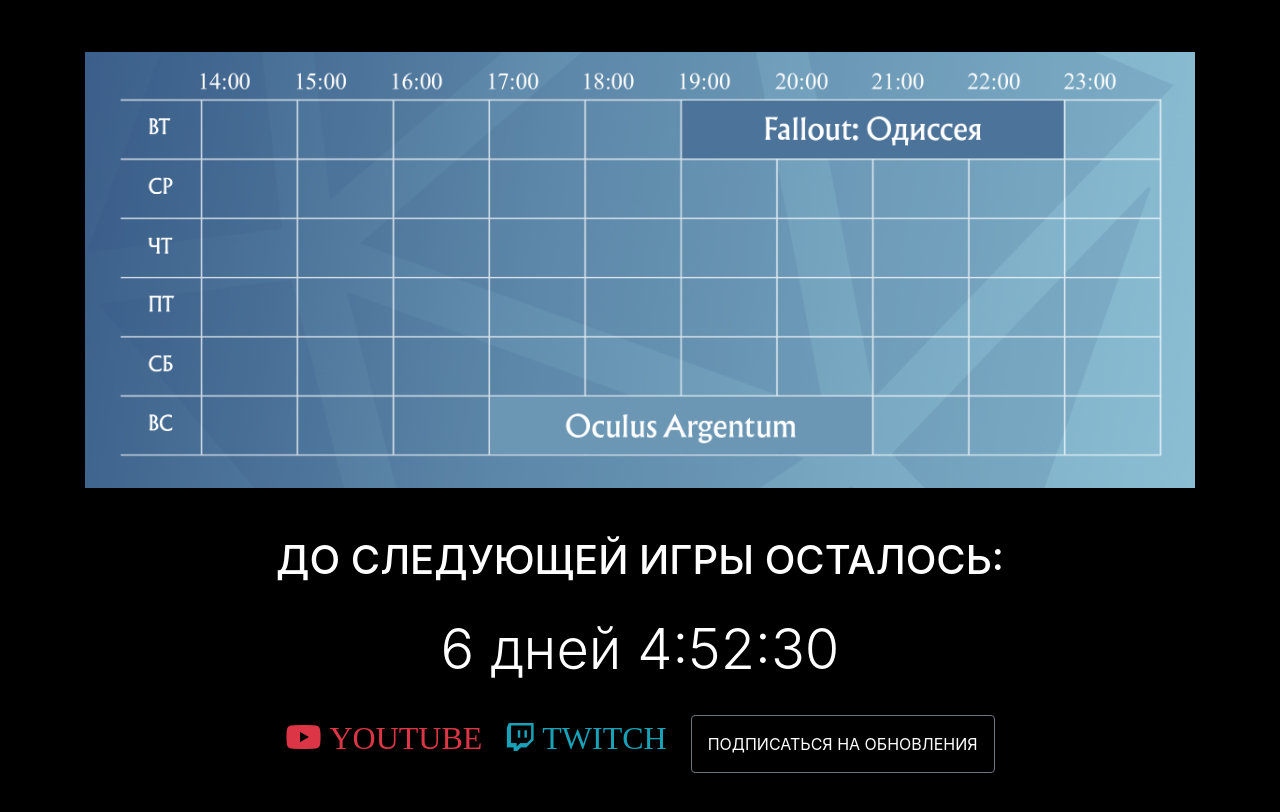
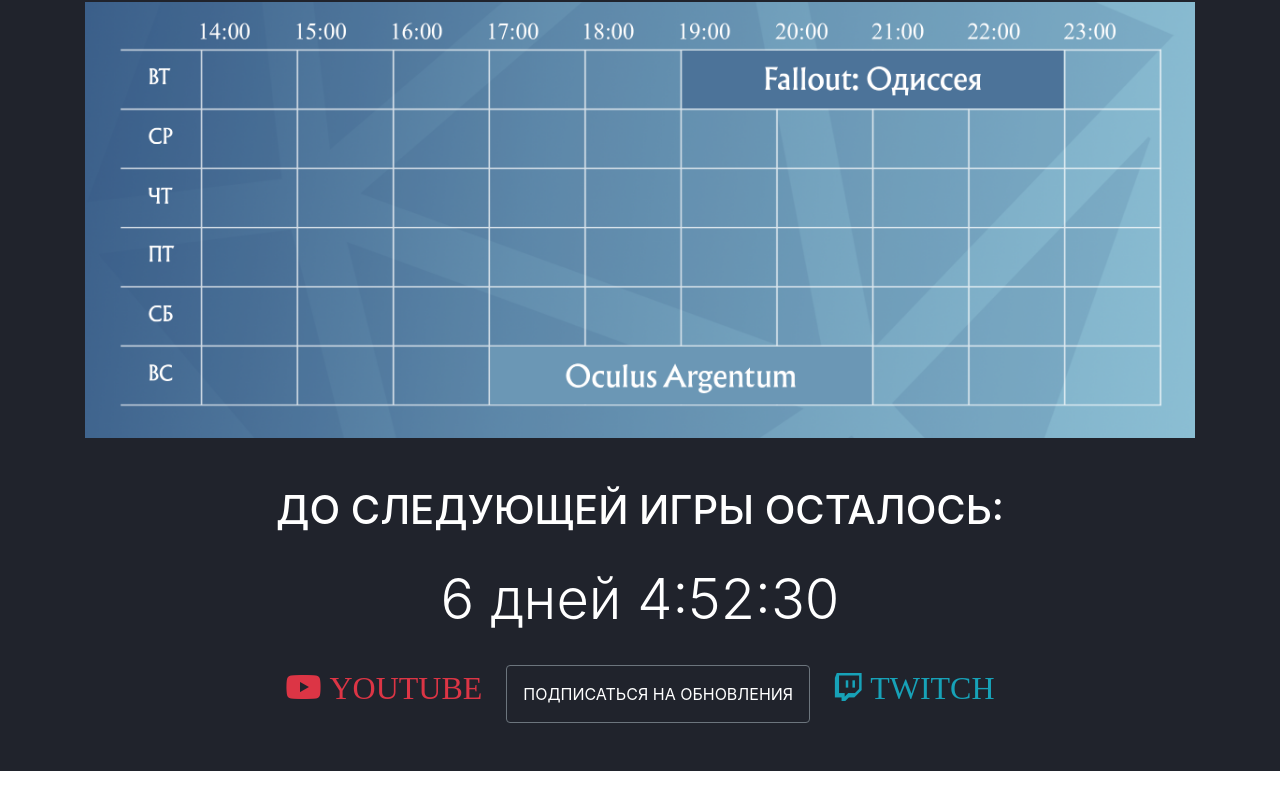
Before and after one commit to Goolpe/portfolioReact, a React (Create React App) app: page / in a window 1280 px wide. Shown: the part 1200-2012 px from the top of the page. After the commit the page ends 1971 px from the top, so only its background shows below. Built offline with nearby package versions, Linux system fonts and the light colour scheme.

Commit message:
schedule

```diff
--- a/src/App.css
+++ b/src/App.css
@@ -90,6 +90,6 @@
   background-position: center;
 }
 #schedule{
-  padding-top: 200px;
-  background-color: #000;
+  padding-top: 150px;
+  background-color: #20232c;
 }
--- a/src/components/HomePage/schedule.js
+++ b/src/components/HomePage/schedule.js
@@ -45,8 +45,9 @@
 			    		<br />
 						<div>
 							<a href=""><i className="fab fa-youtube text-danger fa-2x mr-4"> YOUTUBE</i></a>
-							<a href=""><i className="fab fa-twitch text-info fa-2x mr-4"> TWITCH</i></a>
-							<a className="btn btn-outline-secondary p-3">ПОДПИСАТЬСЯ НА ОБНОВЛЕНИЯ</a>
+
+							<a className="btn btn-outline-secondary mr-4 p-3">ПОДПИСАТЬСЯ НА ОБНОВЛЕНИЯ</a>
+							<a href=""><i className="fab fa-twitch text-info fa-2x"> TWITCH</i></a>
 						</div>
 			   		</div>
 		   		</div>
```
